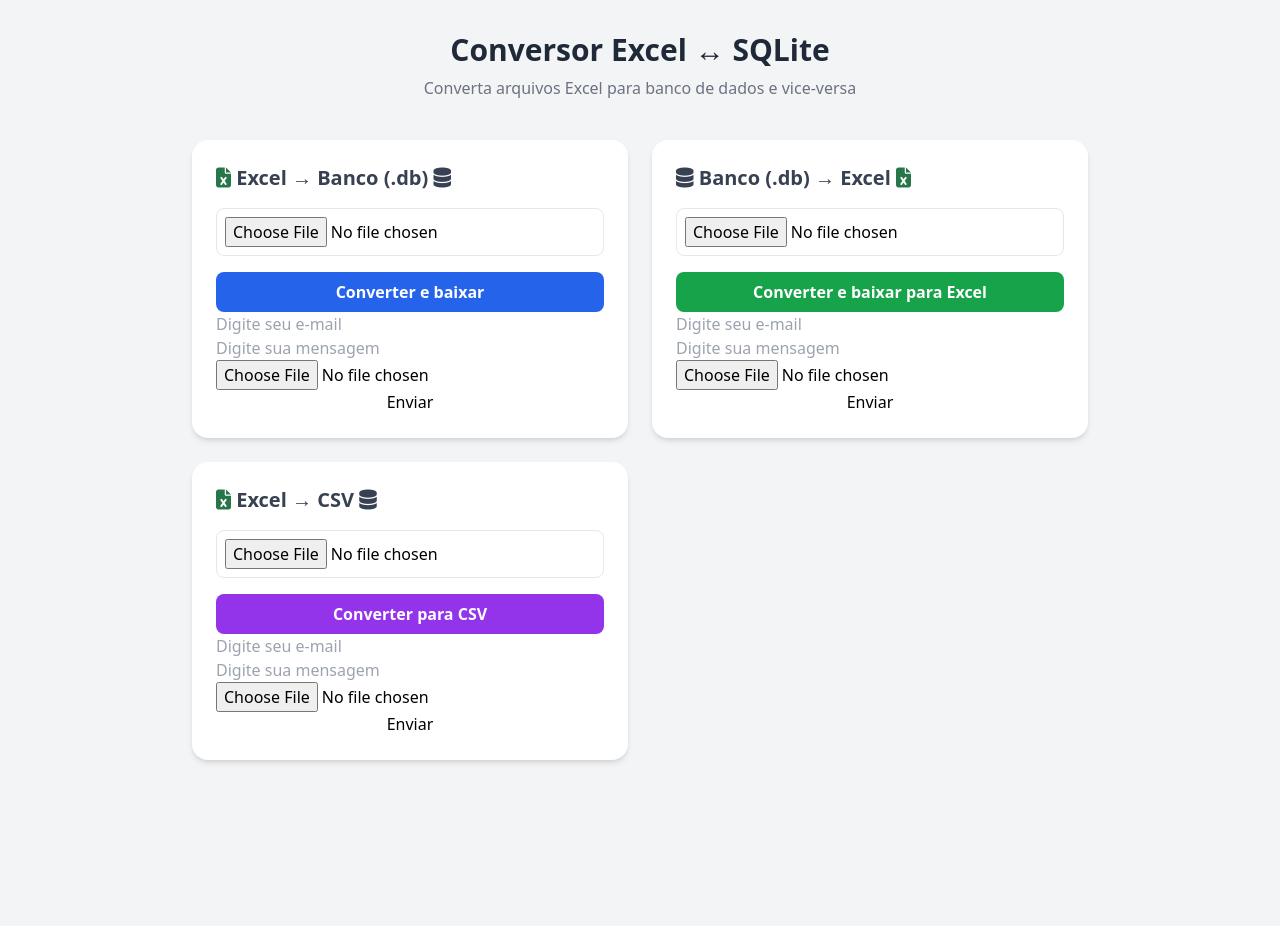
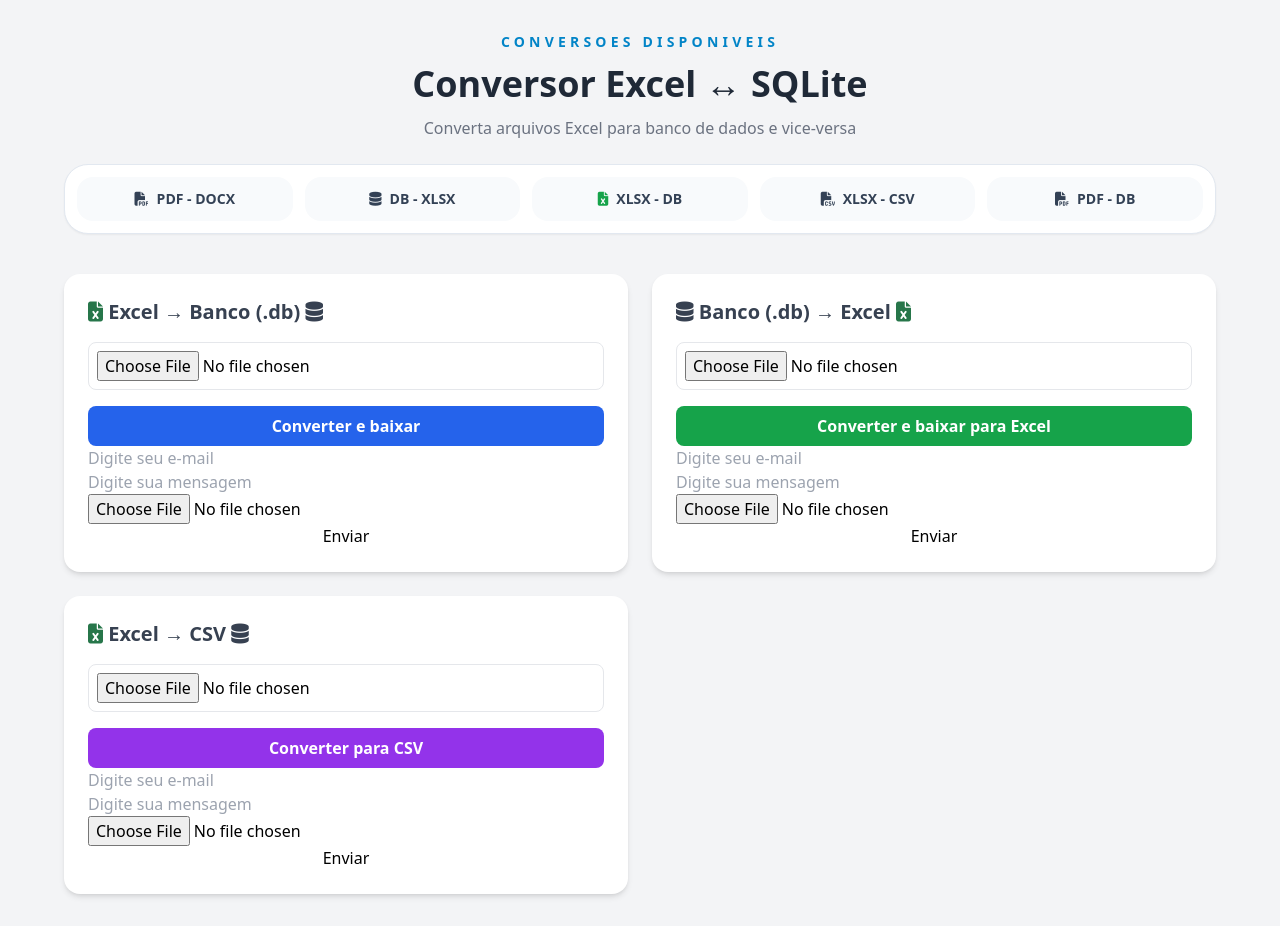
Before and after one commit to GustavoSB3/Automa--oP, a Flask app: page / in a window 1280 px wide. Before the commit the page ends 763 px from the top, so only its background shows below. Run offline with Flask 3, Linux system fonts and the light colour scheme; some libraries are stand-ins or nearby versions.

Commit message:
fix: ajuste no html

```diff
--- a/templates/index.html
+++ b/templates/index.html
@@ -3,7 +3,7 @@
   <head>
     <meta charset="UTF-8" />
     <meta name="viewport" content="width=device-width, initial-scale=1.0" />
-    <title>Conversor Excel ↔ DB</title>
+    <title>Central de Conversao de Arquivos</title>
 
     <script src="https://cdn.tailwindcss.com"></script>
     <script
@@ -27,19 +27,74 @@
   </head>
 
   <body class="bg-gray-100 min-h-screen flex items-start justify-center p-8">
-    <div class="max-w-4xl w-full">
-      <div class="text-center mb-10">
-        <h1 class="text-3xl font-bold text-gray-800">
-          Conversor Excel ↔ SQLite
-        </h1>
-        <p class="text-gray-500 mt-2">
-          Converta arquivos Excel para banco de dados e vice-versa
-        </p>
-      </div>
+    <div class="max-w-6xl w-full">
+      <header class="mb-10">
+        <div class="mb-6 text-center">
+          <p class="text-sm font-semibold uppercase tracking-[0.3em] text-sky-600">
+            Conversoes disponiveis
+          </p>
+          <h1 class="mt-3 text-3xl font-bold text-gray-800 md:text-4xl">
+            Conversor Excel ↔ SQLite
+          </h1>
+          <p class="mt-3 text-gray-500">
+            Converta arquivos Excel para banco de dados e vice-versa
+          </p>
+        </div>
 
-      <div class="grid md:grid-cols-2 gap-6">
+        <nav class="rounded-3xl border border-slate-200 bg-white p-3 shadow-sm">
+          <ul class="grid gap-3 sm:grid-cols-2 xl:grid-cols-5">
+            <li>
+              <a
+                href="#pdf-docx"
+                class="flex items-center justify-center gap-2 rounded-2xl bg-slate-50 px-4 py-3 text-sm font-semibold text-slate-700 transition hover:bg-red-500 hover:text-white"
+              >
+                <i class="fa-solid fa-file-pdf"></i>
+                PDF - DOCX
+              </a>
+            </li>
+            <li>
+              <a
+                href="#db-xlsx"
+                class="flex items-center justify-center gap-2 rounded-2xl bg-slate-50 px-4 py-3 text-sm font-semibold text-slate-700 transition hover:bg-emerald-600 hover:text-white"
+              >
+                <i class="fa-solid fa-database"></i>
+                DB - XLSX
+              </a>
+            </li>
+            <li>
+              <a
+                href="#xlsx-db"
+                class="flex items-center justify-center gap-2 rounded-2xl bg-slate-50 px-4 py-3 text-sm font-semibold text-slate-700 transition hover:bg-sky-600 hover:text-white"
+              >
+                <i class="fa-solid fa-file-excel text-green-600"></i>
+                XLSX - DB
+              </a>
+            </li>
+            <li>
+              <a
+                href="#xlsx-csv"
+                class="flex items-center justify-center gap-2 rounded-2xl bg-slate-50 px-4 py-3 text-sm font-semibold text-slate-700 transition hover:bg-amber-500 hover:text-white"
+              >
+                <i class="fa-solid fa-file-csv"></i>
+                XLSX - CSV
+              </a>
+            </li>
+            <li>
+              <a
+                href="#pdf-db"
+                class="flex items-center justify-center gap-2 rounded-2xl bg-slate-50 px-4 py-3 text-sm font-semibold text-slate-700 transition hover:bg-violet-600 hover:text-white"
+              >
+                <i class="fa-solid fa-file-pdf"></i>
+                PDF - DB
+              </a>
+            </li>
+          </ul>
+        </nav>
+      </header>
+
+      <main class="grid md:grid-cols-2 gap-6">
         <div
-          id="excelBar"
+          id="xlsx-db"
           class="bg-white p-6 rounded-2xl shadow-md hover:shadow-lg transition flex flex-col"
         >
           <h2 class="text-xl font-semibold mb-4 text-gray-700">
@@ -73,6 +128,7 @@
         </div>
 
         <div
+          id="db-xlsx"
           class="bg-white p-6 rounded-2xl shadow-md hover:shadow-lg transition flex flex-col"
         >
           <h2 class="text-xl font-semibold mb-4 text-gray-700">
@@ -107,6 +163,7 @@
         </div>
 
         <div
+          id="xlsx-csv"
           class="bg-white p-6 rounded-2xl shadow-md hover:shadow-lg transition flex flex-col"
         >
           <h2 class="text-xl font-semibold mb-4 text-gray-700">
@@ -138,7 +195,7 @@
 
           <button id="sendButton" onclick="enviarArquivo()">Enviar</button>
         </div>
-      </div>
+      </main>
     </div>
     <script src="{{ url_for('static', filename='conection.js') }}"></script>
   </body>
```
